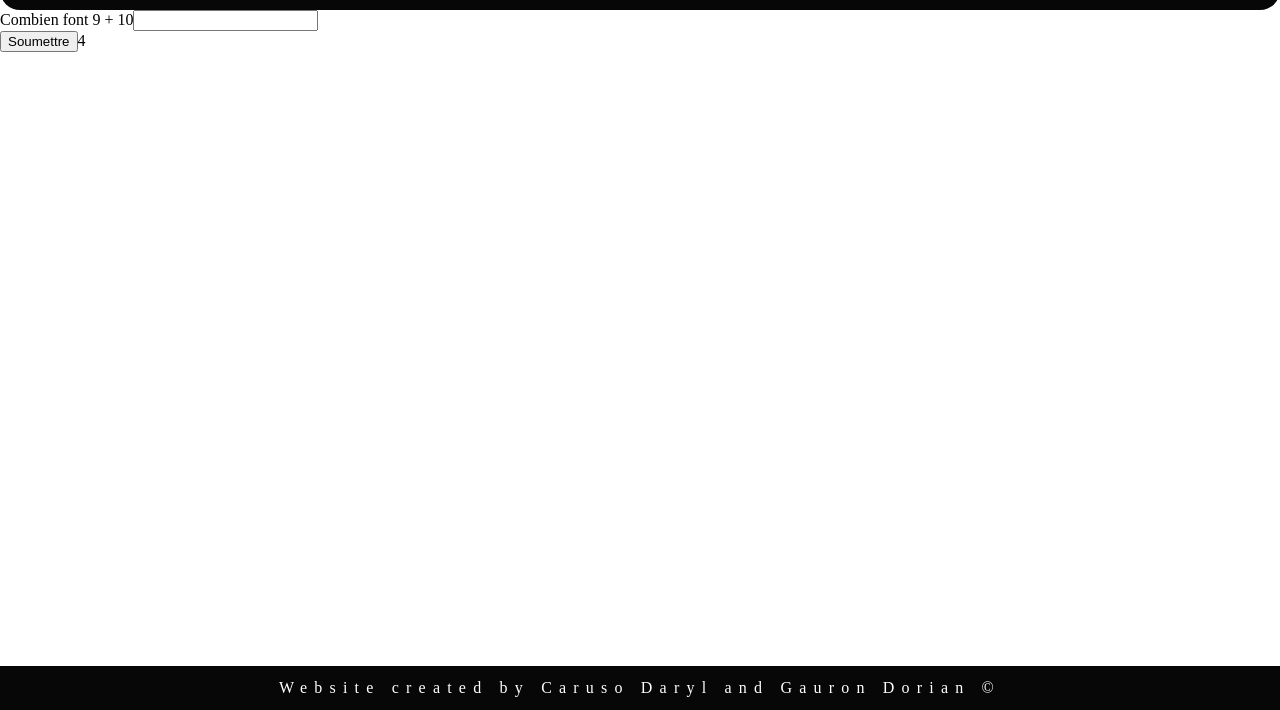
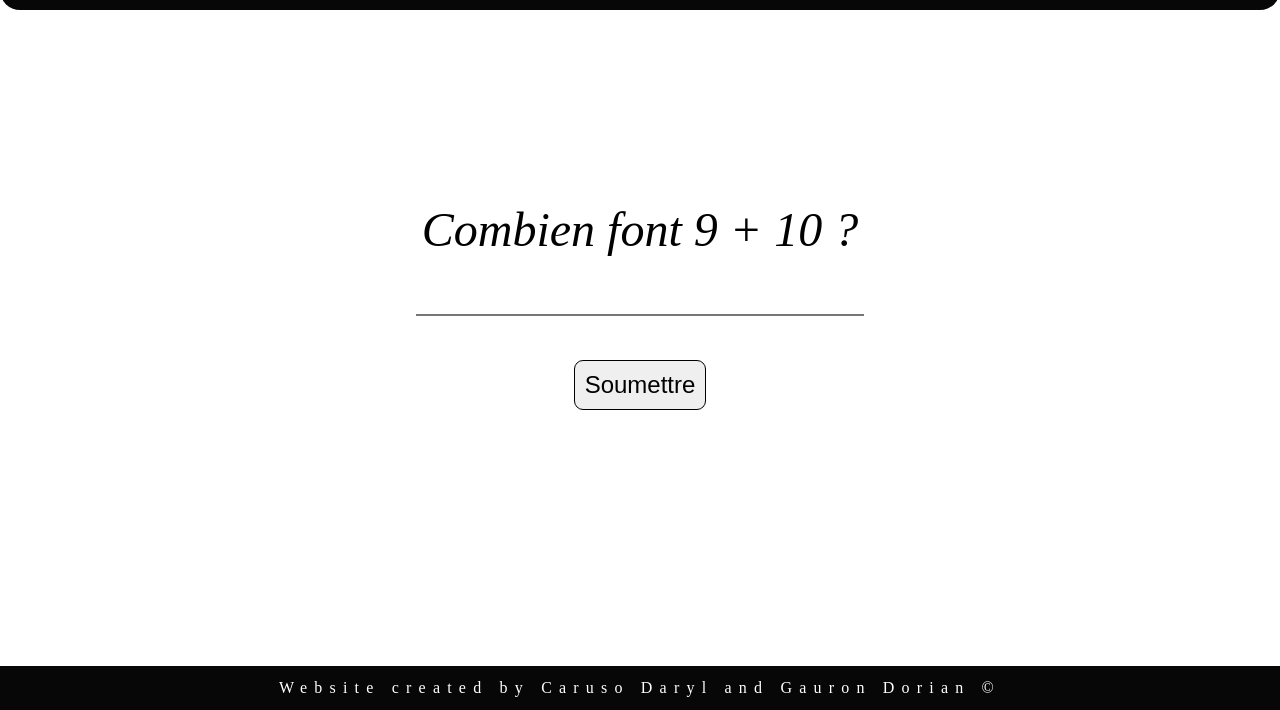
Before and after one commit to Michelprogram/quizz, a website: page Quizz/index.html in a window 1280 px wide. Shown: the part 90-800 px from the top of the page. Drawn offline with Linux system fonts and the light colour scheme.

Commit message:
Passage en classé

```diff
--- /dev/null
+++ b/Quizz/domClass.js
@@ -0,0 +1,73 @@
+class DomManager{
+
+    input = null
+    label = null
+    button = null
+    minuteur = null
+    response = null
+
+    divApp = null
+
+    constructor(divApp){
+        this.divApp = divApp
+
+        this.initDom()
+    }
+
+    initDom = () =>{
+
+        this.initLabel()
+        this.initInput()
+        this.initButton()
+        this.initMinuteur()
+        this.initMinuteur()
+        this.initResponse()
+
+    }
+
+    initLabel = () =>{
+        this.label = document.createElement('label')
+
+        this.label.setAttribute('class','label-input')
+        this.label.setAttribute('for','input-quizz')
+
+        this.divApp.appendChild(this.label);
+    }
+
+    initInput = () =>{
+        this.input = document.createElement('input')
+
+        this.input.setAttribute('class','input-quizz')
+        this.input.setAttribute('id','input-quizz')
+        this.input.setAttribute('name','input-quizz')
+
+        this.divApp.appendChild(this.input);
+    }
+
+    initButton = () =>{
+
+        this.button = document.createElement('button')
+        this.button.textContent = "Soumettre"
+        this.divApp.appendChild(this.button)
+
+    }
+
+    initMinuteur = () =>{
+        this.minuteur = document.createElement('span')
+        this.minuteur.setAttribute('id','minuteur')
+        this.divApp.appendChild(this.minuteur)
+    }
+
+    initResponse = () =>{
+        this.response = document.createElement('span')
+        this.response.setAttribute('id','response')
+        this.divApp.appendChild(this.response)
+    }
+
+    updateLabel = value => this.label.innerHTML = value
+
+    updateMinuteur = time => this.minuteur.innerHTML = time
+
+    updateResponse = text => this.response.innerHTML = text
+
+}
--- a/Quizz/index.html
+++ b/Quizz/index.html
@@ -4,6 +4,9 @@
     <meta http-equiv="X-UA-Compatible" content="IE=edge">
     <meta name="viewport" content="width=device-width, initial-scale=1.0">
     <link rel="stylesheet" href="style.css">
+    <script src="questions.js"></script>
+    <script src="quizzClass.js"></script>
+    <script src="domClass.js"></script>
     <title>Quizz</title>
 </head>
 <body>
@@ -23,4 +26,6 @@
 </body>
 </html>
 
-<script src="script.js"></script>
+<!-- <script src="script.js"></script> -->
+<script src="script2.js"></script>
+<script src="minuteur.js"></script>
--- /dev/null
+++ b/Quizz/minuteur.js
@@ -0,0 +1,3 @@
+const minuteur = () =>{
+    return setInterval(()=>console.log("test"),1000)
+}
--- /dev/null
+++ b/Quizz/questions.js
@@ -0,0 +1,7 @@
+const questions = [
+    { question:"Combien font 9 + 10 ?", response: "19" },
+    { question:"C'est quoi un thread ?" , response: "un processus"},
+    { question:"Qui a créé git ?", response: "linus torvald"},
+    { question:"Il a cracké énigma ?", response: "alan turing"},
+    { question:"", response: ""}
+]
--- /dev/null
+++ b/Quizz/quizzClass.js
@@ -0,0 +1,52 @@
+const ALLOWEDTIME = 5
+
+class Quizz{
+
+    compteur = 0
+    time = ALLOWEDTIME
+    response = ""
+
+    domManager = null
+
+    quizz = []
+
+    constructor(domManager,quizz){
+        this.domManager = domManager
+        this.quizz = quizz
+
+        this.domManager.updateLabel(this.quizz[this.compteur].question)
+
+        //this.minuteur()
+
+    }
+
+    checkAnswer = (answer) =>{
+
+        if(answer != this.quizz[this.compteur].response){
+            this.domManager.updateResponse("Réponse incorrect")
+            return -1
+        }
+        else{
+
+            this.domManager.updateResponse("")
+            this.nextQuestion()
+            return 1
+        }
+
+    }
+
+    nextQuestion = () =>{
+
+        this.compteur++
+
+        if (this.compteur == this.quizz.length ){
+            this.domManager.updateResponse("Quizz finis")
+        }
+        else{
+            this.domManager.updateLabel(this.quizz[this.compteur].question)
+            //this.minuteur(ALLOWEDTIME)
+        }
+
+    }
+
+}
--- a/Quizz/script.js
+++ b/Quizz/script.js
@@ -8,18 +8,21 @@ let response = " "
 let input = null;
 let label = null;
 
-const quizz = [
-    { question:"Combien font 9 + 10", response: "21" },
-    { question:"C'est quoi un thread" , response: "jsp"}
-]
 const allowedTime = 10;//durée d'une question en secondes
 
+//Done
 //initialise l'interface
 const init = () => {
     //input + label
     label = document.createElement('label')
     input = document.createElement('input')
-    input.setAttribute('class','input')
+
+    input.setAttribute('class','input-quizz')
+    input.setAttribute('id','input-quizz')
+    input.setAttribute('name','input-quizz')
+
+    label.setAttribute('class','label-input')
+    label.setAttribute('for','input-quizz')
 
     label.innerHTML = quizz[compteur].question
     divContainer.appendChild(label);
@@ -28,7 +31,7 @@ const init = () => {
     //button
     const button = document.createElement('button')
     button.textContent = "Soumettre"
-    body.appendChild(button)
+    divContainer.appendChild(button)
 
     button.addEventListener('click',() => {
         checkAnswer();
@@ -54,19 +57,24 @@ const updateUI = () => {
     //input.addEventListener('keyup', (e) => e === 13 ? checkAnswer() : 0 )// ne marche pas
 }
 
+//Done
 const minuteurDom = () =>{
     const span = document.createElement('span')
     span.setAttribute('id','minuteur')
     body.appendChild(span)
 }
+
+//Done
 const spanResponse = () =>{
     const span = document.createElement('span')
     span.setAttribute('id','response')
     body.appendChild(span)
 }
 
+//Done
 const updateMinuteur = (time) => document.querySelector('#minuteur').innerHTML = time
 
+//Done
 //vérifie si la réponse est bonne ou non
 const checkAnswer = (answer) =>{
     if(input.value != quizz[compteur].response){
@@ -77,6 +85,7 @@ const checkAnswer = (answer) =>{
     }
 }
 
+//Done
 //passe à la question suivante
 const nextQuestion = () =>{
     compteur++;
@@ -90,6 +99,7 @@ const nextQuestion = () =>{
     //clearInterval(interval);
 }
 
+//Done
 //gère le minuteur
 const minuteur = (time) =>{
     if (time == 0){
--- /dev/null
+++ b/Quizz/script2.js
@@ -0,0 +1,11 @@
+const divContainer = document.querySelector('.app')
+
+window.addEventListener('load', ()=>{
+
+    const domManager = new DomManager(divContainer)
+    const quizz = new Quizz(domManager,questions)
+
+    domManager.button.addEventListener('click',()=>{
+        quizz.checkAnswer(domManager.input.value);
+    })
+})
--- a/Quizz/style.css
+++ b/Quizz/style.css
@@ -4,6 +4,7 @@
 
 body{
     position: relative;
+    height: 100vh;
 }
 
 header,footer{
@@ -48,4 +49,57 @@ footer{
 }
 
 .app{
+    display: flex;
+    align-items: center;
+    flex-direction: column;
+
+    justify-content: center;
+
+    margin:15%;
 }
+
+.label-input{
+    font-size: 3em;
+    font-style: italic;
+
+    margin-bottom: 2%;
+}
+
+.input-quizz{
+    text-decoration: none;
+    outline: none;
+
+    border-top: 0px;
+    border-left: 0px;
+    border-right: 0px;
+
+    font-size:2em;
+
+    width: 50%;
+
+    margin-bottom: 5%;
+
+    animation: input-animation .5s;
+}
+
+button{
+    font-size: 1.5em;
+
+    text-decoration: none;
+    border-radius: 9px;
+    padding: 10px;
+    outline: none;
+    border: 1px solid black;
+
+    transition: box-shadow .5s;
+    cursor: pointer;
+}
+
+button:hover{
+    box-shadow: 6px 5px black;
+}
+
+@keyframes input-animation{
+    0%{ width: 0% }
+    100%{ width: 50%}
+}
```
